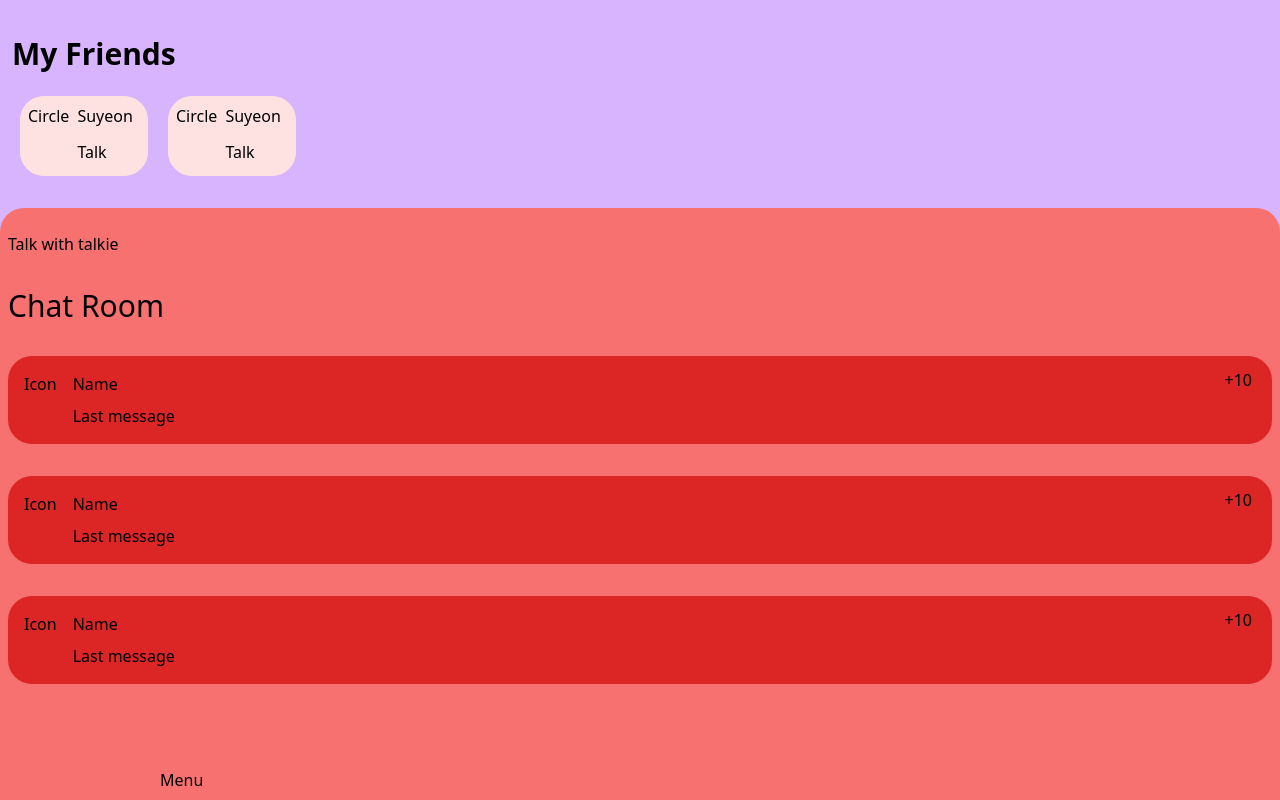
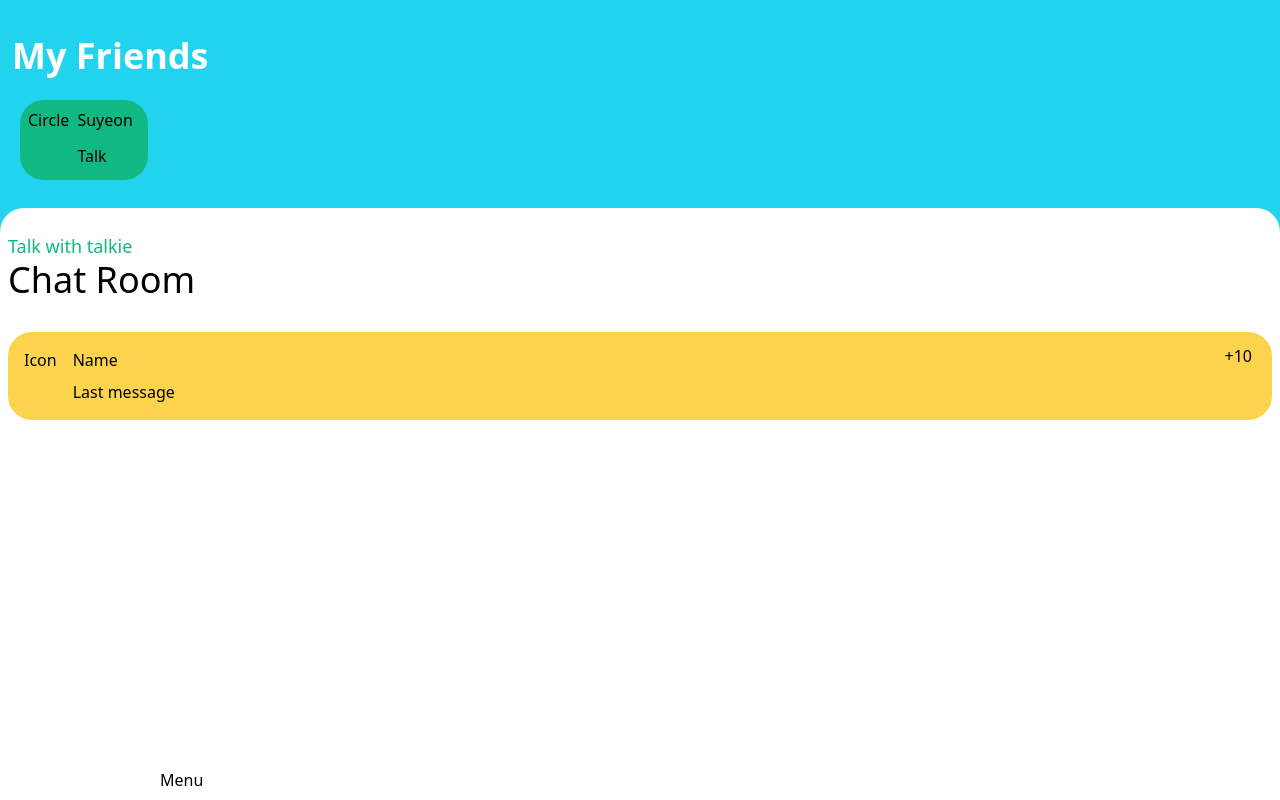
Before and after one commit to Cesarleops/superChat, a Next.js app: page / in a window 1280 px wide. Built offline with nearby package versions, Linux system fonts and the light colour scheme.

Commit message:
Added chat screen

```diff
--- /dev/null
+++ b/src/app/chat/[id]/page.tsx
@@ -0,0 +1,20 @@
+import { Params } from "next/dist/shared/lib/router/utils/route-matcher";
+
+const ChatScreen = ({ params }: Params) => {
+  const { id } = params;
+  return (
+    <main className="flex flex-col h-screen">
+      <header className="h-12 bg-emerald-200">
+        <figure></figure>
+        <p>{id}</p>
+      </header>
+      <section className="h-4/5">aca van los mensajes</section>
+      <section className="flex flex-grow items-end bg-red-500 p-5">
+        <input className="h-10" type="text" placeholder="Text sum" />
+        <figure>Icono </figure>
+      </section>
+    </main>
+  );
+};
+
+export default ChatScreen;
--- a/src/app/page.tsx
+++ b/src/app/page.tsx
@@ -1,56 +1,26 @@
+import ChatCard from "@/components/molecules/ChatCard";
+import FriendCard from "@/components/molecules/FriendCard";
 import Image from "next/image";
 
 export default function Home() {
   return (
     <main className="h-screen">
-      <section className="flex flex-col h-full bg-purple-300">
+      <section className="flex flex-col h-full bg-cyan-400">
         <section className="flex flex-col h-52  p-3">
-          <h1 className="text-3xl font-bold mb-6 mt-6">My Friends</h1>
-          <div className="flex gap-5 pl-2 pb-3">
-            <div className="flex gap-2 w-32 h-20 bg-red-100 rounded-3xl relative p-2">
-              <div>Circle</div>
-              <article className="flex flex-col gap-3">
-                <h5>Suyeon</h5>
-                <p>Talk</p>
-              </article>
-            </div>
-            <div className="flex gap-2 w-32 h-20 bg-red-100 rounded-3xl relative p-2">
-              <div>Circle</div>
-              <article className="flex flex-col gap-3">
-                <h5>Suyeon</h5>
-                <p>Talk</p>
-              </article>
-            </div>
-          </div>
+          <h1 className="text-4xl font-bold text-white mb-6 mt-6">
+            My Friends
+          </h1>
+          <section className="flex gap-5 pl-2 pb-3">
+            <FriendCard name="cesar" />
+          </section>
         </section>
-        <div className="flex flex-col gap-8 flex-grow pt-6 px-2 rounded-t-3xl bg-red-400">
-          <h6 className="text-base">Talk with talkie</h6>
-          <h1 className="text-3xl">Chat Room</h1>
-          <div className="flex gap-4 h-18 bg-red-600 rounded-3xl relative p-4">
-            <div>Icon</div>
-            <article className="flex flex-col gap-2">
-              <p>Name</p>
-              <p>Last message</p>
-            </article>
-            <div className="absolute top-3 right-5">+10</div>
-          </div>
-          <div className="flex gap-4 h-18 bg-red-600 rounded-3xl relative p-4">
-            <div>Icon</div>
-            <article className="flex flex-col gap-2">
-              <p>Name</p>
-              <p>Last message</p>
-            </article>
-            <div className="absolute top-3 right-5">+10</div>
-          </div>
-          <div className="flex gap-4 h-18 bg-red-600 rounded-3xl relative p-4">
-            <div>Icon</div>
-            <article className="flex flex-col gap-2">
-              <p>Name</p>
-              <p>Last message</p>
-            </article>
-            <div className="absolute top-3 right-5">+10</div>
-          </div>
-        </div>
+        <section className="flex flex-col gap-8 flex-grow pt-6 px-2 rounded-t-3xl bg-white">
+          <hgroup>
+            <h5 className="text-lg text-emerald-500">Talk with talkie</h5>
+            <h1 className="text-4xl">Chat Room</h1>
+          </hgroup>
+          <ChatCard />
+        </section>
       </section>
 
       <div className="absolute left-40 bottom-2">Menu</div>
--- /dev/null
+++ b/src/components/molecules/ChatCard.tsx
@@ -0,0 +1,27 @@
+"use client";
+import { useRouter } from "next/navigation";
+
+interface Props {
+  profilePic?: string;
+  name?: string;
+  message?: string;
+  notifications?: string;
+}
+const ChatCard = ({ profilePic, name, message, notifications }: Props) => {
+  const router = useRouter();
+  return (
+    <main
+      onClick={() => router.push(`/chat/${name}`)}
+      className="flex gap-4 h-18 bg-amber-300 rounded-3xl relative p-4"
+    >
+      <figure>Icon</figure>
+      <article className="flex flex-col gap-2">
+        <p>Name</p>
+        <p>Last message</p>
+      </article>
+      <aside className="absolute top-3 right-5">+10</aside>
+    </main>
+  );
+};
+
+export default ChatCard;
--- /dev/null
+++ b/src/components/molecules/FriendCard.tsx
@@ -0,0 +1,19 @@
+import Link from "next/link";
+
+interface Props {
+  profilePic?: string;
+  name?: string;
+}
+const FriendCard = ({ profilePic, name }: Props) => {
+  return (
+    <main className="flex gap-2 w-32 h-20 bg-emerald-500 rounded-3xl relative p-2">
+      <figure>Circle</figure>
+      <article className="flex flex-col gap-3">
+        <h5>Suyeon</h5>
+        <Link href={`/chat/${name}`}>Talk</Link>
+      </article>
+    </main>
+  );
+};
+
+export default FriendCard;
```
